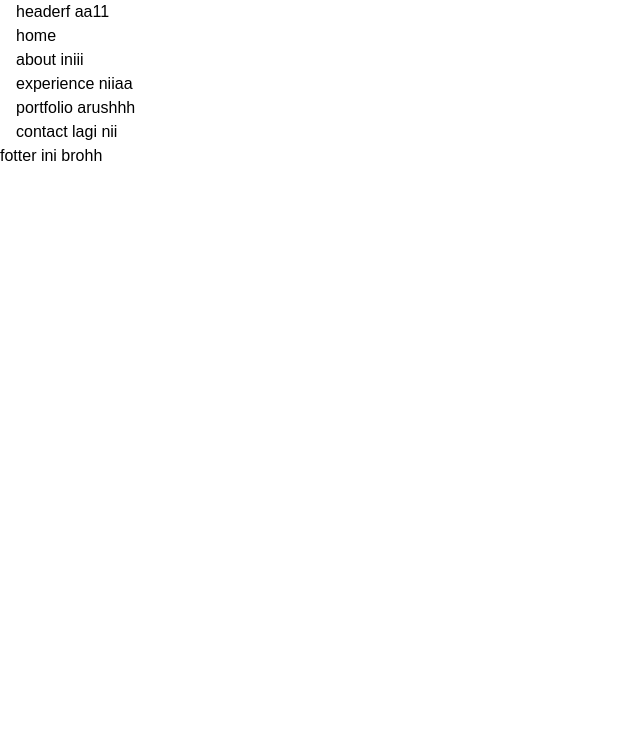
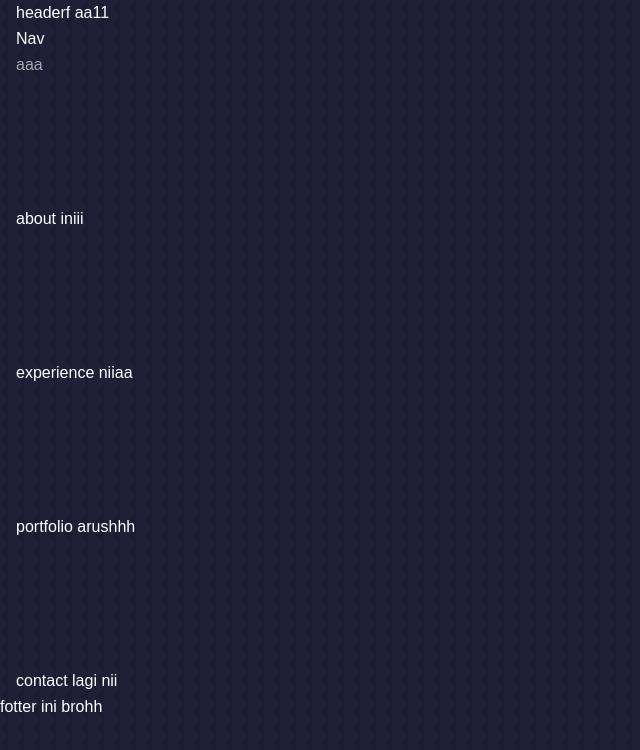
Before and after one commit to putuokky/nextjs-personal-web, a Next.js app: page / in a window 1280 px wide. Shown: the top 750 px of the page, without its empty margins (0-640 px from the left). Built offline with nearby package versions, Linux system fonts and the light colour scheme.

Commit message:
nyampurr adukk

```diff
--- a/components/Layout.js
+++ b/components/Layout.js
@@ -1,6 +1,7 @@
 import Head from 'next/head'
 import Footer from './Footer'
 import Header from './Header'
+import Nav from './Nav'
 
 export default function Layout(props) {
   return (
@@ -10,6 +11,7 @@ export default function Layout(props) {
       </Head>
       <div className='container mx-auto'>
         <Header />
+        <Nav />
         <main>
           {props.children}
         </main>
--- /dev/null
+++ b/components/Nav.js
@@ -0,0 +1,7 @@
+import React from 'react'
+
+export default function Nav() {
+  return (
+    <div>Nav</div>
+  )
+}
--- a/pages/index.js
+++ b/pages/index.js
@@ -7,7 +7,7 @@ import Portfolio from "@components/Portfolio";
 export default function Home() {
   return (
     <Layout>
-      <section>home</section>
+      <div className="text-light">aaa</div>
       <About />
       <Experience />
       <Portfolio />
--- a/styles/globals.css
+++ b/styles/globals.css
@@ -4,6 +4,65 @@
 
 @import url('https://fonts.googleapis.com/css2?family=Poppins:wght@300;400;500;600&display=swap');
 
+* {
+  @apply m-0 p-0 border-0 outline-0 box-border list-none no-underline;
+}
+
+:root {
+  --color-bg: #1f1f38;
+  --color-bg-variant: #2c2c6c;
+  --color-primary: #4db5ff;
+  --color-primary-variant: rgba(77, 181, 255, 0.4);
+  --color-white: #fff;
+  --color-light: rgba(255, 255, 255, 0.6);
+
+  --transition: all 400ms ease;
+
+  --container-width-lg: 75%;
+  --container-width-md: 86%;
+  --container-width-sm: 90%;
+}
+
 body {
   font-family: 'Poppins', sans-serif;
+  background: var(--color-bg);
+  color: var(--color-white);
+  @apply leading-relaxed;
+  background-image: url(../public/assets/bg-texture.png);
 }
+
+h1,
+h2,
+h3,
+h4,
+h5 {
+  @apply font-medium;
+}
+
+h1 {
+  @apply text-4xl;
+}
+
+section {
+  @apply mt-32;
+}
+
+section>h2,
+section>h5 {
+  @apply text-center;
+  color: var(--color-light);
+}
+
+section>h2 {
+  color: var(--color-primary);
+  @apply mb-12;
+}
+
+a {
+  color: var(--color-primary);
+  transition: var(--transition);
+}
+
+a:hover {
+  color: var(--color-white);
+}
--- a/tailwind.config.js
+++ b/tailwind.config.js
@@ -9,6 +9,9 @@ module.exports = {
       center: true,
       padding: '1rem', /* 16px */
     },
+    colors: {
+      'light': '#ffffff99',
+    },
     extend: {},
   },
   plugins: [],
```
